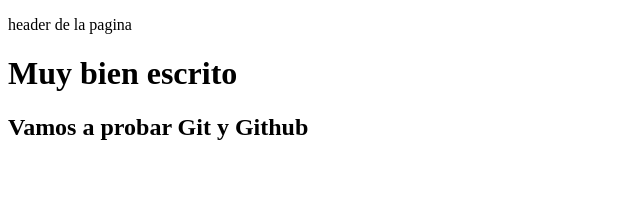
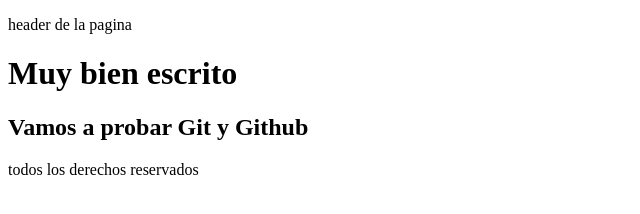
Before and after one commit to frannita9913-cmyk/primer-repositorio, a plain HTML site: page index.html in a window 1280 px wide. Shown: the whole page, without its empty margins (0-640 px from the left). Drawn offline with Linux system fonts and the light colour scheme.

Commit message:
feat: agraga footer

```diff
--- a/index.html
+++ b/index.html
@@ -13,5 +13,10 @@
       <h1>Muy bien escrito</h1>
       <h2>Vamos a probar Git y Github</h2>
     </main>
+    <footer>
+      <div>
+        <p>todos los derechos reservados</p>
+      </div>
+    </footer>
   </body>
 </html>
```
